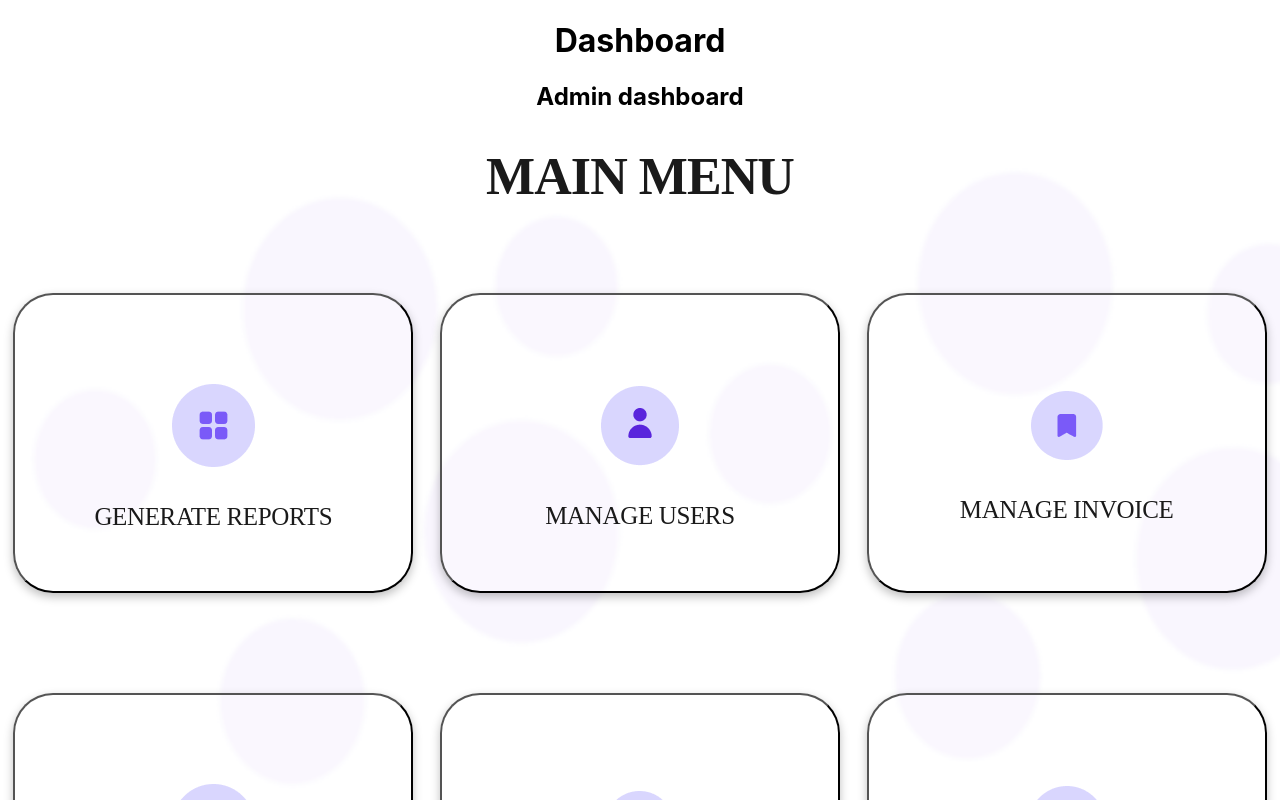
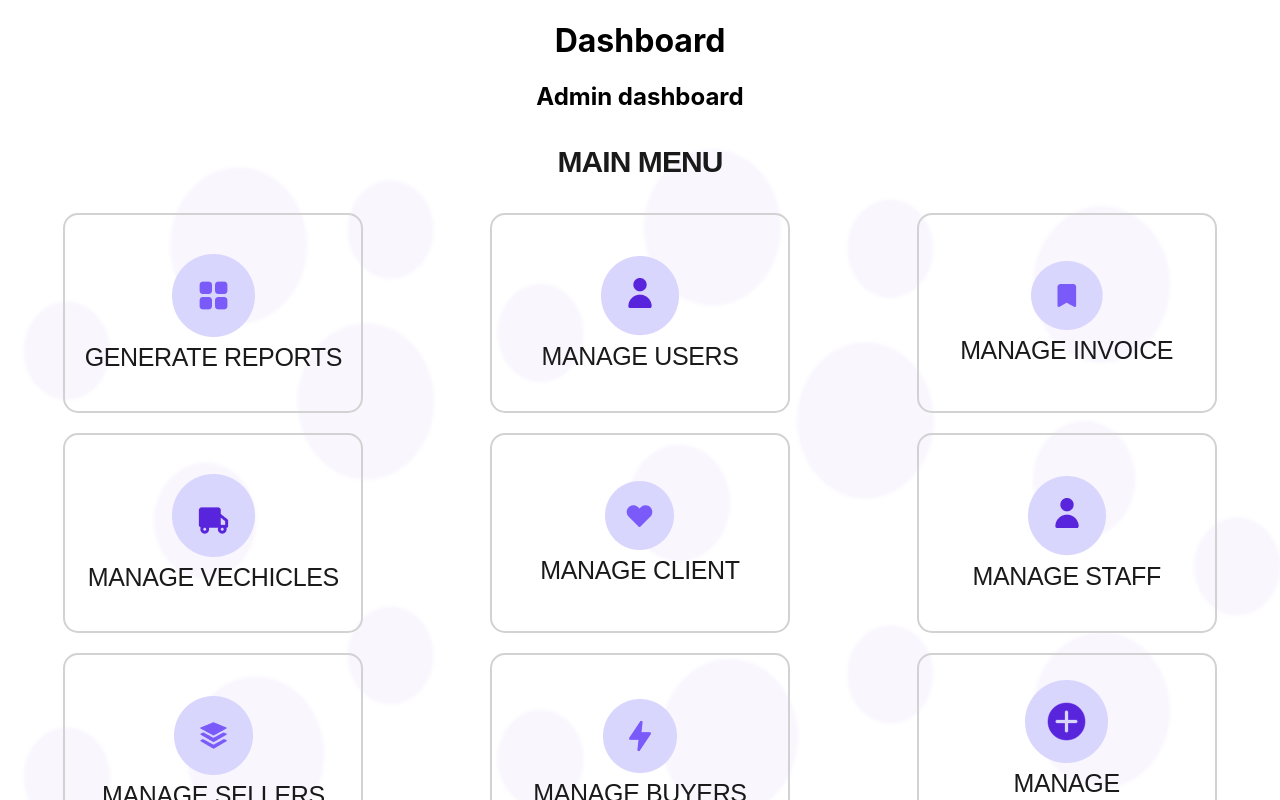
Before and after one commit to skg1312/project-m-c, a React (Create React App) app: page / in a window 1280 px wide. Shown: the top 800 px of the page. Built offline with nearby package versions, Linux system fonts and the light colour scheme; no server answers.

Commit message:
Update Admindashboard.css

```diff
--- a/src/components/Admin/Admindashboard.css
+++ b/src/components/Admin/Admindashboard.css
@@ -1,37 +1,64 @@
+
 .admin-dashboard-title {
     color: #1A1A1A;
-    font-family: Urbanist;
-    font-size: 52px;
+    font-family: Arial;
+    font-size: 30px;
     font-style: normal;
     font-weight: 600;
     line-height: 62px;
     letter-spacing: -0.939px;
-    text-align:center;
+    text-align: center
 }
 .admin-dashboard-buttons-row{
     display: grid;
     grid-template-columns: 1fr 1fr 1fr;
 }
 .admin-dashboard-button{
-    width: 400px;
-    height: 300px;
-    border-radius: 40px;
-    background: rgba(254, 254, 254, 0.10);
-    box-shadow: 0px 4px 10px 0px rgba(0, 0, 0, 0.25);
+    width: 300px;
+    height: 200px;
+    border-radius: 15px;
+    border: 2px solid #D2D2D2;
+    background: none;
+    color: #1A1A1A;
     margin: auto;
-    margin-top: 50px;
-    margin-bottom: 50px;
-    color: #1A1A1A;
-    font-family: Urbanist;
+    margin-bottom: 20px;
+    font-family: Arial;
     font-size: 25px;
     font-style: normal;
     font-weight: 500;
     line-height: normal;
     letter-spacing: -0.361px;
 }
+
 .admin-dashboard-button-icon{
-    padding-top: 30px;
-    padding-left: 120px;
-    padding-right: 120px;
-    padding-bottom: 30px;
+    padding-left: 70px;
+    padding-right: 70px;
 }
+
+.admin-logout-icon{
+    padding-left: 10%;
+    width: 40px;
+    height: 40px;
+
+}
+
+.admin-logout-container{
+    display: flex;
+    justify-content: flex-end;
+    padding-top: 20px;
+    padding-right: 20px;
+    padding-bottom: 20px;
+}
+.admin-logout-button-value{
+    display: grid;
+    grid-template-columns: 3fr 1fr;
+    height: 50px;
+    width: 200px;
+    border-radius: 15px;
+    border: 2px solid #D2D2D2;
+    font-family: Arial;
+    font-size: 24px;
+    background-color: #fff;
+    color: #000;
+    padding-top: 10px;
+}
```
